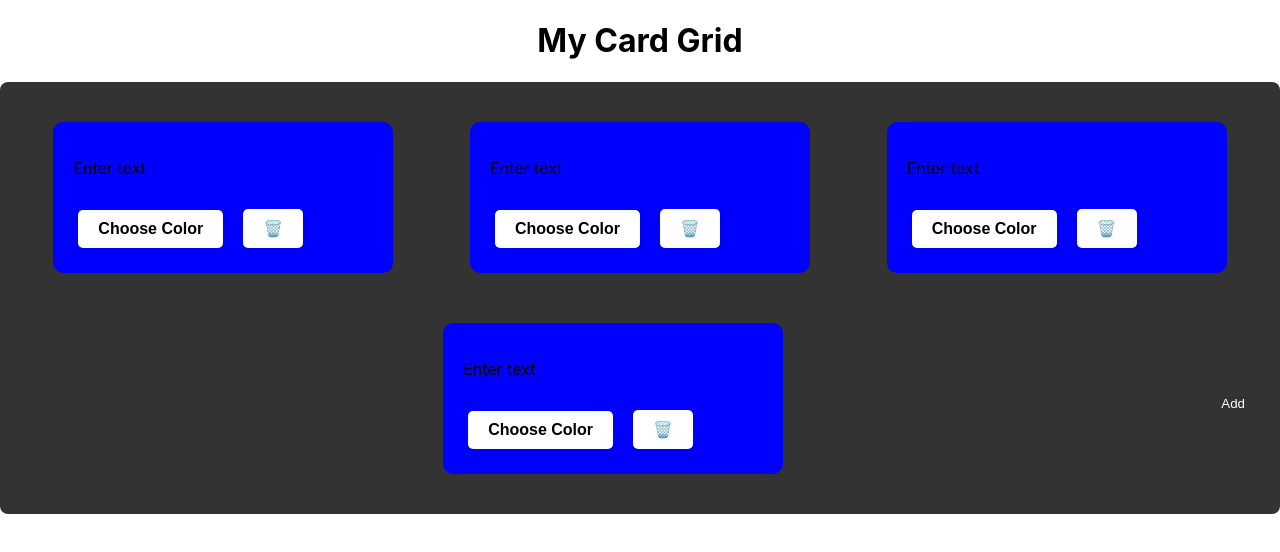
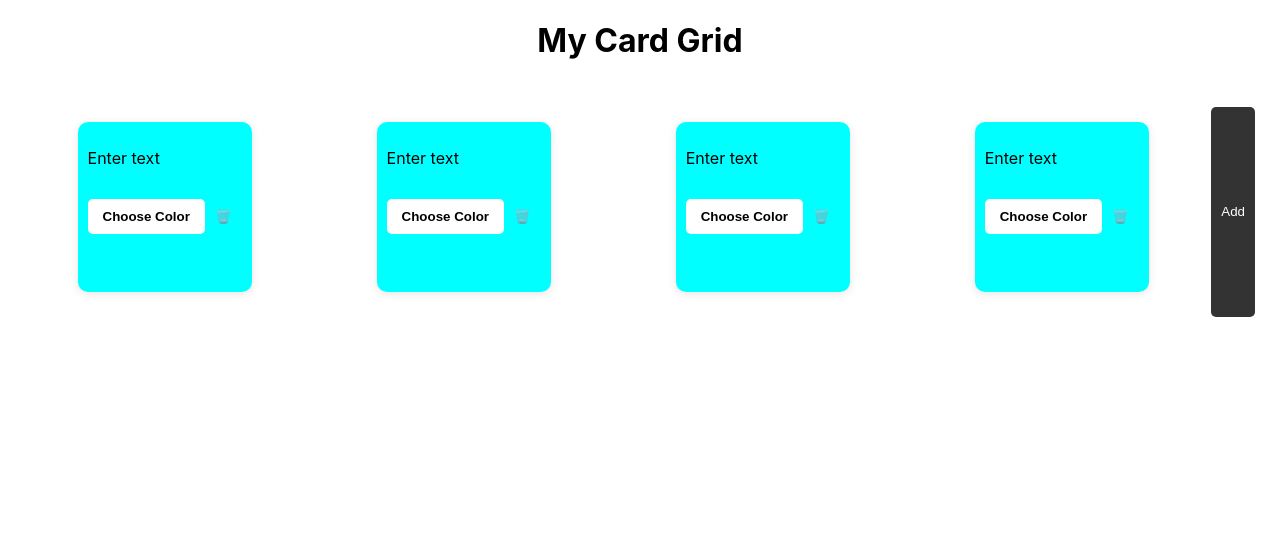
Before and after one commit to onico100/card-site-front, a React (Create React App) app: page / in a window 1280 px wide. Shown: the top 552 px of the page. Built offline with nearby package versions, Linux system fonts and the light colour scheme.

Commit message:
more view

```diff
--- a/src/components/Card/Card.jsx
+++ b/src/components/Card/Card.jsx
@@ -73,7 +73,9 @@ const Card = ({ onDelete }) => {
           ))}
         </div>
       )}
-      <button onClick={onDelete}>🗑️</button>
+      <button onClick={onDelete} className={Styles.delete}>
+        🗑️
+      </button>
     </div>
   );
 };
--- a/src/components/Card/Card.module.css
+++ b/src/components/Card/Card.module.css
@@ -1,32 +1,32 @@
 /* Background colors for the card */
 .color1 {
-  background-color: blue;
+  background-color: aqua;
 }
 
 .color2 {
-  background-color: green;
+  background-color: pink;
 }
 
 .color3 {
-  background-color: red;
+  background-color: rgb(124, 232, 173);
 }
 
 .color4 {
-  background-color: yellow;
+  background-color: rgb(229, 229, 155);
 }
 
 .card {
   padding: 20px;
   border-radius: 10px;
   margin: 20px auto;
-  width: 300px;
   text-align: left;
-}
-
-button {
-  position: absolute;
-  top: 5px;
-  right: 5px;
+  min-height: 150px; /* Minimum height for each card */
+  max-width: 32%; /* Maximum width for each card */
+  box-shadow: 0 2px 10px rgba(0, 0, 0, 0.1); /* Optional shadow */
+  padding: 10px; /* Inside space */
+  overflow: hidden; /* Prevent text overflow */
+  text-overflow: ellipsis; /* Adds "..." for overflowed text */
+  white-space: nowrap; /* Prevent text wrapping (if desired) */
 }
 
 .cardContent {
@@ -91,17 +91,11 @@ button {
   cursor: text;
 }
 
-.card button {
-  margin: 10px;
-  color: #000;
-  background-color: #fff;
+.delete {
+  position: relative;
+  background-color: transparent;
   border: none;
-  padding: 10px 20px;
+  padding: 5px 10px;
   border-radius: 5px;
   cursor: pointer;
-  font-size: 16px;
-  transition: background-color 0.3s;
-  font-weight: bold;
-  box-shadow: 0 2px 10px rgba(0, 0, 0, 0.1);
-  position: relative;
 }
--- a/src/components/CardContainer/CardContainer.module.css
+++ b/src/components/CardContainer/CardContainer.module.css
@@ -2,7 +2,7 @@
   display: flex;
   flex-wrap: wrap;
   gap: 10px;
-  background-color: #333;
+
   padding: 20px;
   border-radius: 8px;
   justify-content: start;
```
